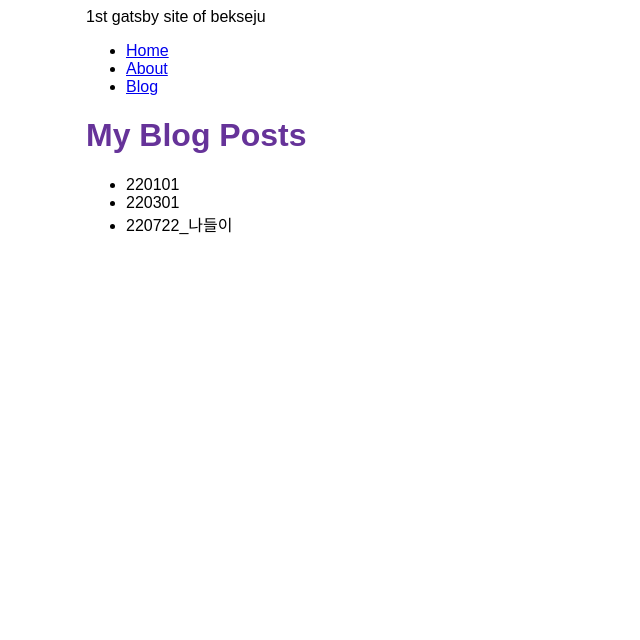
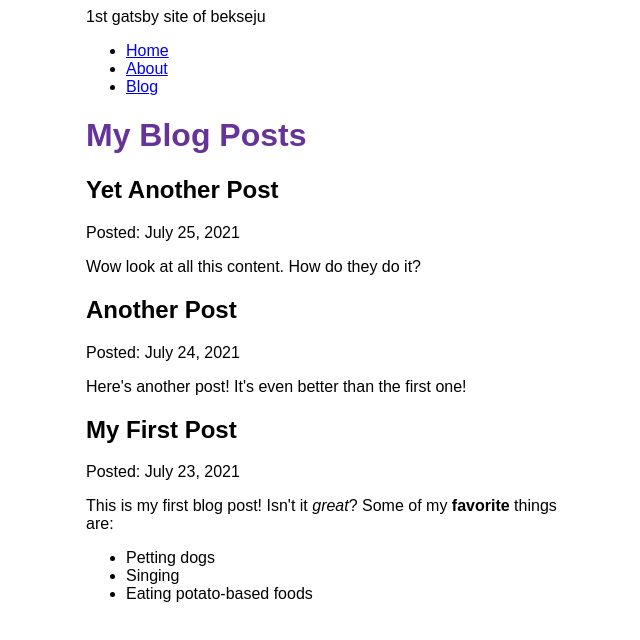
Before and after one commit to bekseju/gatsby-site-tutorial-blog-site, a Gatsby site: page /blog in a window 1280 px wide. Shown: the whole page, without its empty margins (304-944 px from the left). Built offline with nearby package versions, Linux system fonts and the light colour scheme; Gatsby itself is replaced by a stand-in of ours.

Commit message:
Part 5 completed

```diff
--- a/blog/220101.mdx
+++ b/blog/220101.mdx
@@ -0,0 +1,9 @@
+---
+title: "My First Post"
+date: "2021-07-23"
+---
+This is my first blog post! Isn't it *great*?
+Some of my **favorite** things are:
+* Petting dogs
+* Singing
+* Eating potato-based foods
--- a/blog/220301.mdx
+++ b/blog/220301.mdx
@@ -0,0 +1,5 @@
+---
+title: "Another Post"
+date: "2021-07-24"
+---
+Here's another post! It's even better than the first one!
--- a/blog/220722_나들이.mdx
+++ b/blog/220722_나들이.mdx
@@ -0,0 +1,5 @@
+---
+title: "Yet Another Post"
+date: "2021-07-25"
+---
+Wow look at all this content. How do they do it?
--- a/gatsby-config.js
+++ b/gatsby-config.js
@@ -14,5 +14,13 @@
         path: `${__dirname}/blog`,
       }
     },
+    {
+      resolve: `gatsby-source-filesystem`,
+      options: {
+        name: `blog`,
+        path: `${__dirname}/blog/`,
+      },
+    },
+    `gatsby-plugin-mdx`,
   ],
 }
--- a/package.json
+++ b/package.json
@@ -15,8 +15,11 @@
     "clean": "gatsby clean"
   },
   "dependencies": {
+    "@mdx-js/mdx": "^1.6.22",
+    "@mdx-js/react": "^1.6.22",
     "gatsby": "^4.18.2",
     "gatsby-plugin-image": "^2.18.1",
+    "gatsby-plugin-mdx": "^3.19.0",
     "gatsby-plugin-sharp": "^4.18.1",
     "gatsby-source-filesystem": "^4.19.0",
     "gatsby-transformer-sharp": "^4.18.1",
--- a/src/pages/blog.js
+++ b/src/pages/blog.js
@@ -1,28 +1,34 @@
-import * as React from 'react'
-import Layout from '../components/layout'
-import { graphql } from 'gatsby'
+import * as React from "react";
+import Layout from "../components/layout";
+import { graphql } from "gatsby";
+import { MDXRenderer } from "gatsby-plugin-mdx";
 
-const BlogPage = ({data}) => {
+const BlogPage = ({ data }) => {
   return (
     <Layout pageTitle="My Blog Posts">
-        <ul>
-        {data.allFile.nodes.map(node => (
-            <li key={node.name}>
-                {node.name}
-            </li>
-        ))}
-        </ul>
+      {data.allMdx.nodes.map((node) => (
+        <article key={node.id}>
+          <h2>{node.frontmatter.title}</h2>
+          <p>Posted: {node.frontmatter.date}</p>
+          <MDXRenderer>{node.body}</MDXRenderer>
+        </article>
+      ))}
     </Layout>
-  )
-}
+  );
+};
 export const query = graphql`
-    query {
-        allFile(filter: {sourceInstanceName: {eq: "blog"}}) {
-            nodes {
-                name
-            }
+  query {
+    allMdx(sort: { fields: frontmatter___date, order: DESC }) {
+      nodes {
+        frontmatter {
+          date(formatString: "MMMM D, YYYY")
+          title
         }
+        id
+        body
+      }
     }
-`
+  }
+`;
 
-export default BlogPage
+export default BlogPage;
```
Also changed, not shown: 1 other file.
